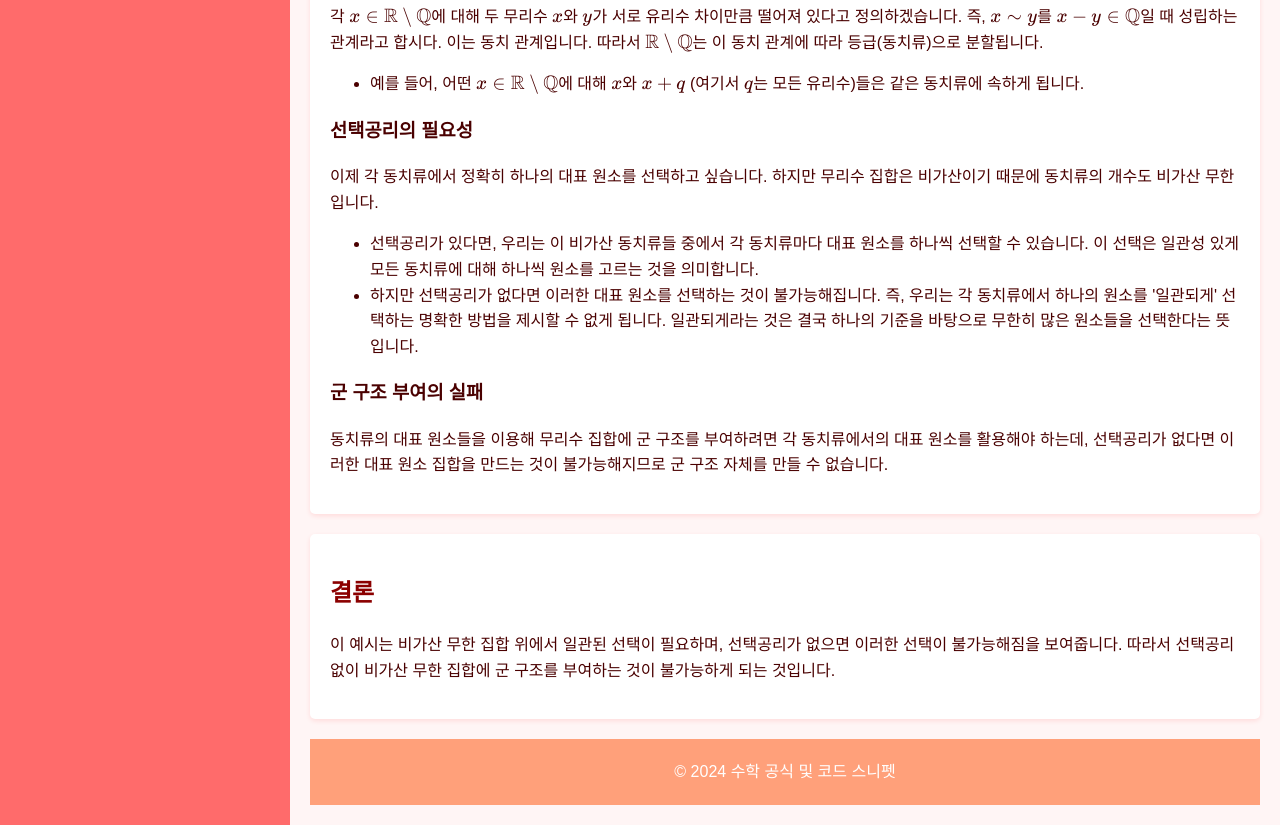
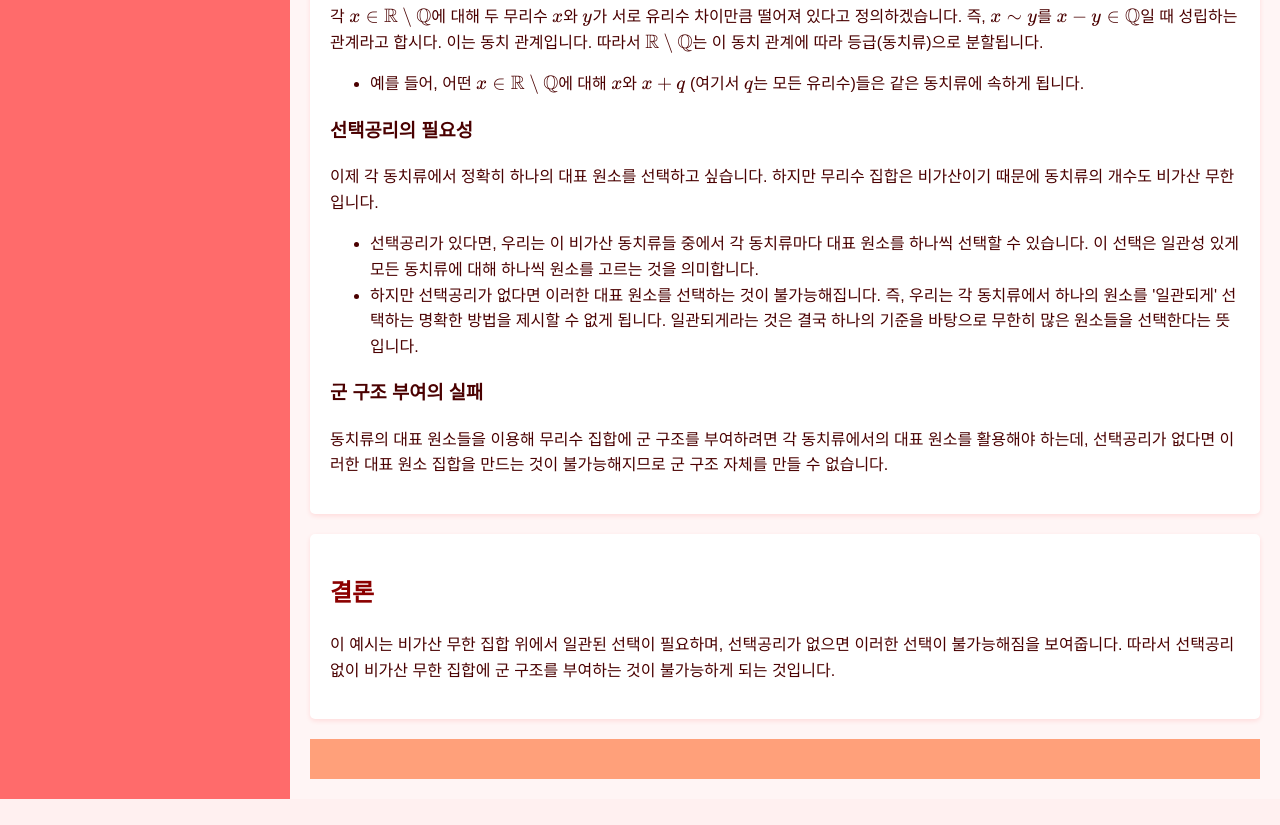
Before and after one commit to hareguu2142/HoMe, a website: page public/pages/zfc.html in a window 1280 px wide. Shown: the part 2043-2868 px from the top of the page. After the commit the page ends 2842 px from the top, so only its background shows below. Drawn offline with nearby package versions, Linux system fonts and the light colour scheme; some packages are replaced by stand-ins of ours; a script that the page names is missing.

Commit message:
Add/update HTML file: zfc.html

```diff
--- a/public/pages/zfc.html
+++ b/public/pages/zfc.html
@@ -4,7 +4,7 @@
 <head>
 <meta charset="utf-8"/>
 <meta content="width=device-width, initial-scale=1.0" name="viewport"/>
-<title>수학 공식 및 코드 스니펫</title>
+<title>선택 공리와 군</title>
 <link href="https://cdn.jsdelivr.net/npm/katex@0.16.4/dist/katex.min.css" rel="stylesheet"/>
 <script src="https://cdn.jsdelivr.net/npm/katex@0.16.4/dist/katex.min.js"></script>
 <script src="https://cdn.jsdelivr.net/npm/katex@0.16.4/dist/contrib/auto-render.min.js"></script>
@@ -262,8 +262,7 @@
 </div>
 </section>
 <footer class="footer">
-            © 2024 수학 공식 및 코드 스니펫
-        </footer>
+</footer>
 </main>
 </div>
 <script>
```
